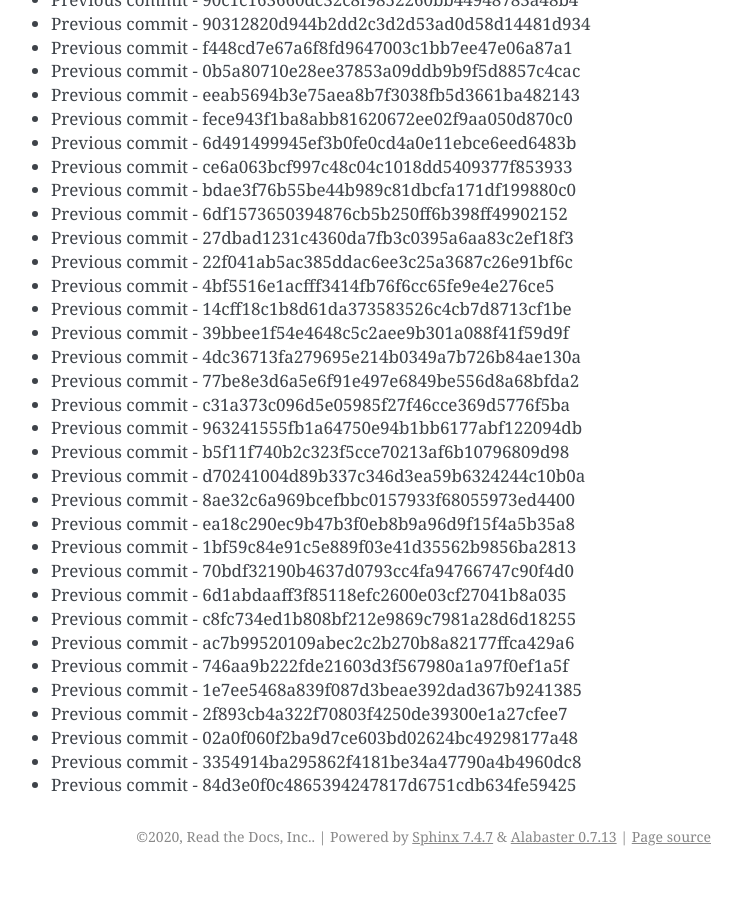
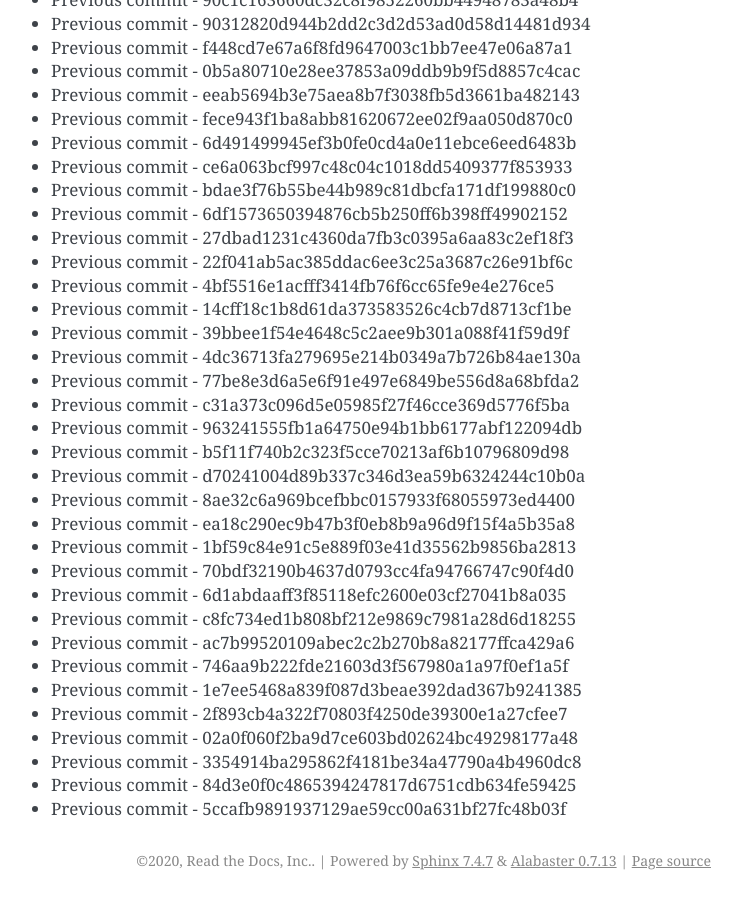
Before and after one commit to readthedocs/rtd-git-stresstest, a Sphinx documentation site: the page built from docs/updates.rst, in a window 1280 px wide and 900 px high, scrolled down 11721 px. Shown: the whole window, without its empty margins (399-1141 px from the left). Built offline with Sphinx 7.4.7, drawn with Linux system fonts in a browser that asks for light colours; before the commit the page ends 12597 px from its top, so only the background shows below that.

Commit message:
Generating commit from previous: 5ccafb9891937129ae59cc00a631bf27fc48b03f

```diff
--- a/docs/updates.rst
+++ b/docs/updates.rst
@@ -524,3 +524,4 @@ It can be tested for any performance characteristics.
 * Previous commit - 02a0f060f2ba9d7ce603bd02624bc49298177a48
 * Previous commit - 3354914ba295862f4181be34a47790a4b4960dc8
 * Previous commit - 84d3e0f0c4865394247817d6751cdb634fe59425
+* Previous commit - 5ccafb9891937129ae59cc00a631bf27fc48b03f
```
